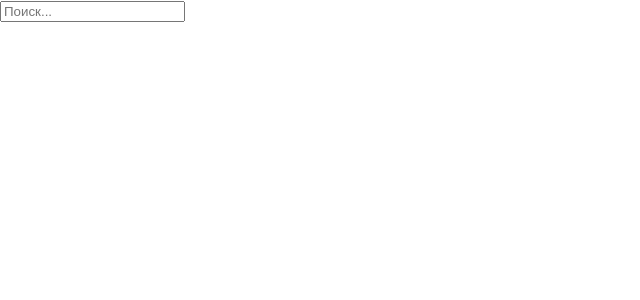
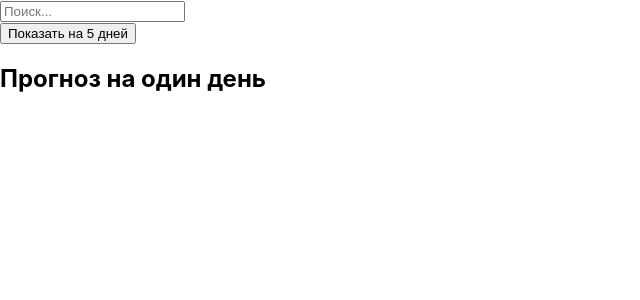
Before and after one commit to DozArt/key_projetc_hw-04, a React (Create React App) app: page / in a window 1280 px wide. Shown: the top 300 px of the page, without its empty margins (0-640 px from the left). Built offline with nearby package versions, Linux system fonts and the light colour scheme.

Commit message:
correction button and state display

```diff
--- a/src/App.js
+++ b/src/App.js
@@ -1,4 +1,4 @@
- import React, { useState } from 'react';
+import React, { useState } from 'react';
 import Forecast from './Forecast';
 
 // доступ к API сервиса погоды
@@ -15,7 +15,7 @@ function App() {
   // действия с данными погоды
   const [weather, setWeather] = useState({});	// вся информация в массиве weather
 
-  let weather2 = weather
+  const [isOneDayMode, setOneDayMode] = useState(true);
 
   // обработчик, который срабатывает когда нажата клавиша Enter
   const search = evt => {
@@ -28,12 +28,6 @@ function App() {
           console.log(result);
         });
     }
-  }
-
-
-  const today = () => {
-    weather2 = weather.list.slice(0,9);
-    console.log(weather2);
   }
 
   // JSX разметка
@@ -50,15 +44,29 @@ function App() {
             onKeyUp={search}	// следим за нажатием кнопки
           />
         </div>
-        {(typeof weather.list !='undefined') ? (
+        <button onClick={() => setOneDayMode(!isOneDayMode)}>
+          {isOneDayMode ? 'Показать на 5 дней' : 'Показать на 1 день'}
+        </button>
+        {isOneDayMode ? (
+        <div>
+          <h2>Прогноз на один день</h2>
+          {/* Ваш код для отображения погоды на один день */}
+        </div>
+      ) : (
+        <div>
+          <h2>Прогноз на 5 дней</h2>
+          {(typeof weather.list != 'undefined') ? (
+
           <div>
             <div className='location'>{weather.city.name}, {weather.city.country}</div>
-            <button onClick={today}>Прогноз на 5 дней</button>
             {weather.list.map(arg => (
               <h3 key={arg.dt}>{Forecast(arg)}</h3>
             ))}
           </div>
         ) : ('')}
+        </div>
+      )}
+
       </main>
     </div>
   );
```
